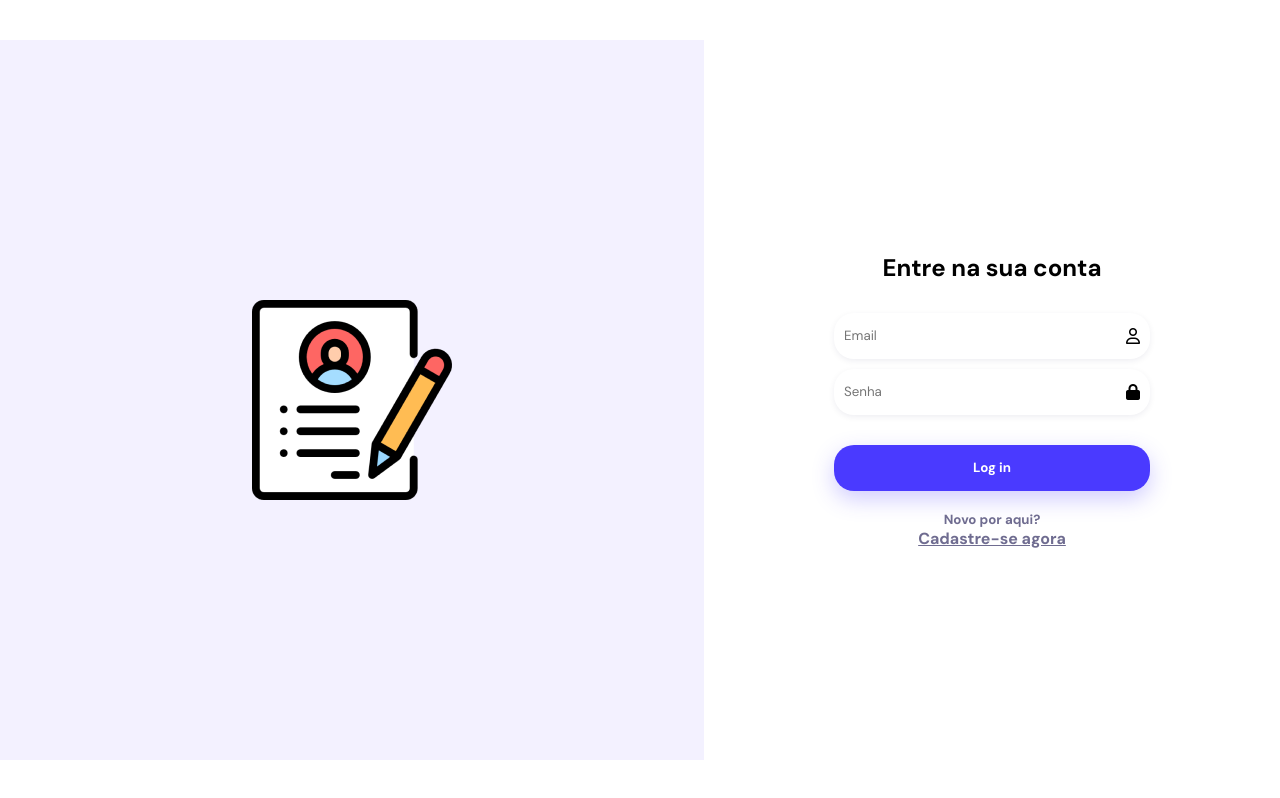
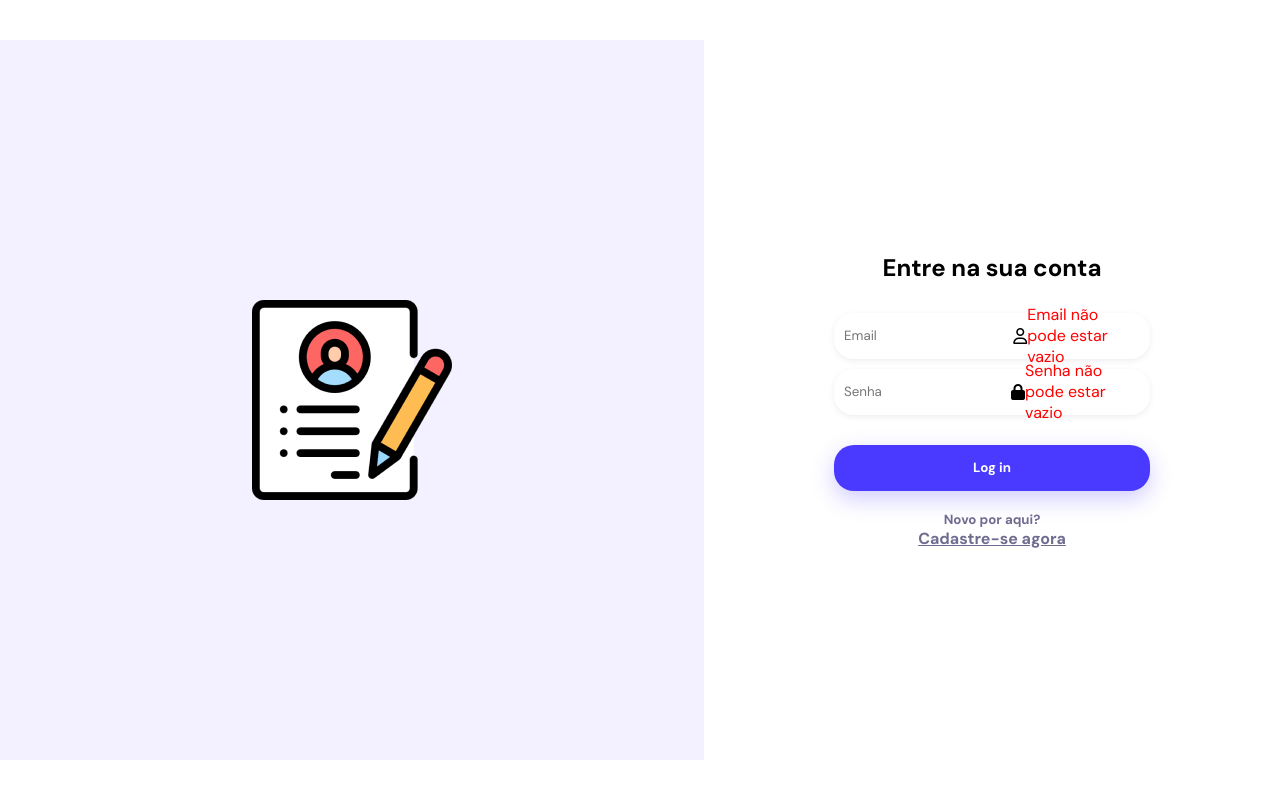
Before and after one commit to kevinaryeldev/vemser-trabalho-final-javascript, a plain HTML site: page index.html in a window 1280 px wide. Both pictures are taken after a click on the button "Log in". Drawn offline with nearby package versions, Linux system fonts and the light colour scheme.

Commit message:
add js tela login

```diff
--- a/index.html
+++ b/index.html
@@ -6,7 +6,7 @@
     <meta name="viewport" content="width=device-width, initial-scale=1.0">
     <link rel="stylesheet" href="https://cdnjs.cloudflare.com/ajax/libs/font-awesome/6.2.0/css/all.min.css">
     <link rel="stylesheet" href="./css/style.css">
-    <title>Home</title>
+    <title>Login</title>
 </head>
 <body>
     <section class="home-container">
@@ -18,13 +18,15 @@
             <h1>Entre na sua conta</h1>
 
             <div class="home-inputers">
-                <div class="home-input">
+                <div id="div-email" class="home-input">
                     <input type="email" placeholder="Email" id="home-email">
                     <i class="fa-regular fa-user"></i>
+                    <p id="validation-email" style="color: red;"></p>
                 </div>
-                <div class="home-input">
+                <div id="div-pass" class="home-input">
                     <input type="password" placeholder="Senha" id="home-pass">
                     <i class="fa-solid fa-lock"></i>
+                    <p id="validation-pass" style="color: red;"></p>
                 </div>
             </div>
 
@@ -37,5 +39,6 @@
         </div>
     </section>
     <script src="./js/script.js"></script>
+    <script src="https://unpkg.com/axios/dist/axios.min.js"></script>
 </body>
 </html>
--- a/js/cadastro.js
+++ b/js/cadastro.js
@@ -25,7 +25,7 @@ botao.addEventListener('click', (e)=>{
         if(nome == '') throw "Campo de Nome completo OBRIGATÓRIO!"
         if(nascimento == '') throw "Campo de Nascimento OBRIGATÓRIO!"
         if(email == '') throw "Campo de Email OBRIGATÓRIO!"
-        if(email == '') throw "Campo de Senha OBRIGATÓRIO!"
+        if(senha == '') throw "Campo de Senha OBRIGATÓRIO!"
 
 
     } catch(err){
--- a/js/script.js
+++ b/js/script.js
@@ -1,6 +1,31 @@
 function login() {
-    const loginValue = document.getElementById('home-email').value;
-    const passValue = document.getElementById('home-pass').value;
-    console.log(loginValue);
-    console.log(passValue);
+    const email = document.getElementById('home-email').value;
+    const password = document.getElementById('home-pass').value;
+
+    if (validationField(email, password)) {
+        let isRegistered = true
+        //TODO: chamar a api para validar se a pessoa já tem cadastro
+
+        if (isRegistered) {
+            window.location.href = '../pages/home/index.html'
+        } else {
+            alert("Usuário ou senha inválidos!")
+        }
+    }
 }
+
+function validationField(email, password) {
+    let isValid = true;
+
+    if (email.trim() === "") {
+        isValid = false;
+        document.getElementById("validation-email").innerHTML = `Email não pode estar vazio`
+    }
+
+    if (password.trim() === "") {
+        isValid = false;
+        document.getElementById("validation-pass").innerHTML = `Senha não pode estar vazio`
+    }
+
+    return isValid;
+}
```
Also changed, not shown: js/home.js (+7 -2 lines).
